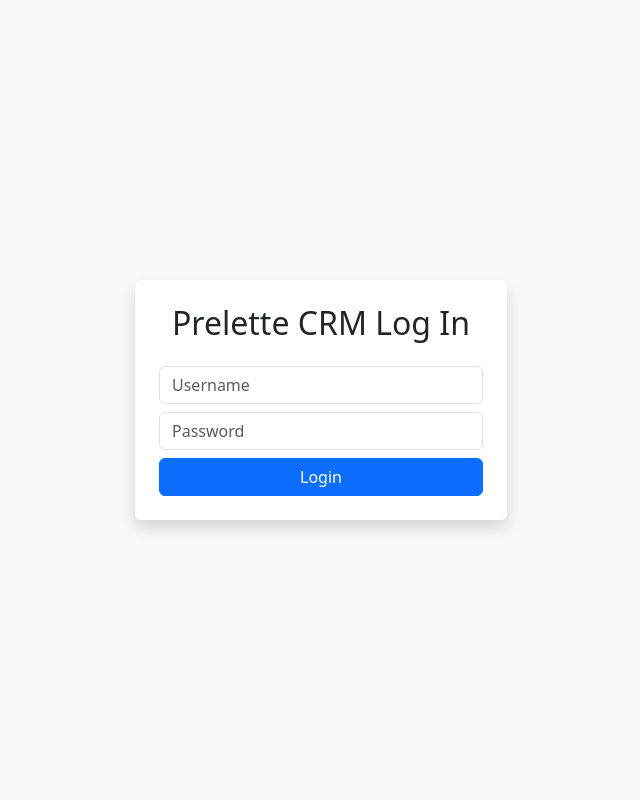
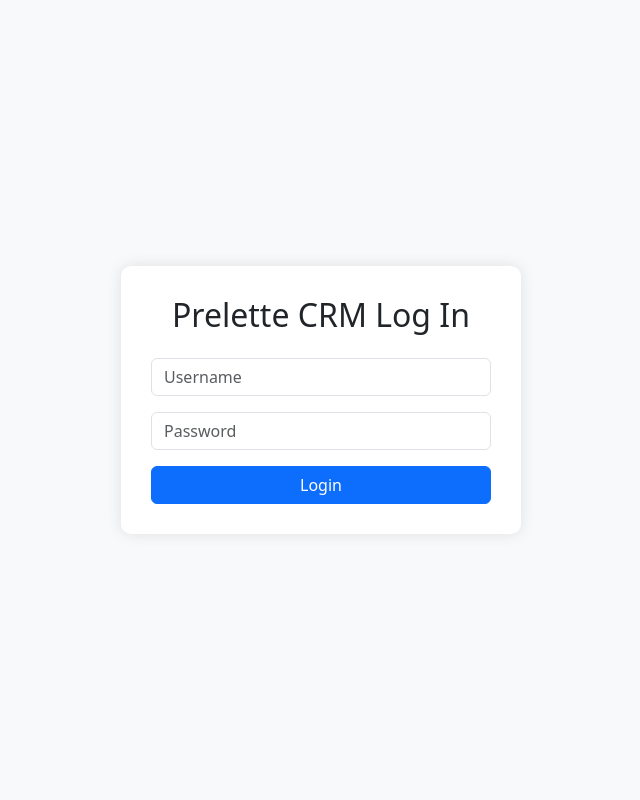
Before and after one commit to khusshhhhh/prelette1, a PHP site: page /crm/crm_login.php in a window 1280 px wide. Shown: the whole page, without its empty margins (319-959 px from the left). Run offline with PHP 8.4, Linux system fonts and the light colour scheme.

Commit message:
Khush Patel83

```diff
--- a/crm/crm_login.php
+++ b/crm/crm_login.php
@@ -3,9 +3,10 @@ include 'db_connection.php';
 session_start();
 
 if ($_SERVER['REQUEST_METHOD'] == 'POST') {
-    $username = $_POST['username'];
-    $password = $_POST['password'];
+    $username = trim($_POST['username']);
+    $password = trim($_POST['password']);
 
+    // Prepare statement to prevent SQL injection
     $stmt = $conn->prepare("SELECT id, username, password, role FROM users WHERE username = ?");
     $stmt->bind_param("s", $username);
     $stmt->execute();
@@ -51,18 +52,36 @@ if ($_SERVER['REQUEST_METHOD'] == 'POST') {
 <head>
     <title>Prelette | CRM</title>
     <link href="https://cdn.jsdelivr.net/npm/bootstrap@5.3.0/dist/css/bootstrap.min.css" rel="stylesheet">
+    <style>
+        body {
+            background-color: #f8f9fa;
+        }
+
+        .login-container {
+            max-width: 400px;
+            margin: auto;
+            padding: 30px;
+            background: white;
+            border-radius: 10px;
+            box-shadow: 0px 0px 15px rgba(0, 0, 0, 0.1);
+        }
+    </style>
 </head>
 
-<body class="d-flex align-items-center justify-content-center vh-100 bg-light">
+<body class="d-flex align-items-center justify-content-center vh-100">
     <div class="container text-center">
-        <div class="col-md-4 mx-auto p-4 bg-white shadow rounded">
+        <div class="login-container">
             <h2 class="mb-4">Prelette CRM Log In</h2>
             <?php if (isset($error)) {
                 echo "<div class='alert alert-danger'>$error</div>";
             } ?>
             <form method="POST">
-                <input type="text" name="username" class="form-control mb-2" placeholder="Username" required>
-                <input type="password" name="password" class="form-control mb-2" placeholder="Password" required>
+                <div class="mb-3">
+                    <input type="text" name="username" class="form-control" placeholder="Username" required>
+                </div>
+                <div class="mb-3">
+                    <input type="password" name="password" class="form-control" placeholder="Password" required>
+                </div>
                 <button type="submit" class="btn btn-primary w-100">Login</button>
             </form>
         </div>
```
